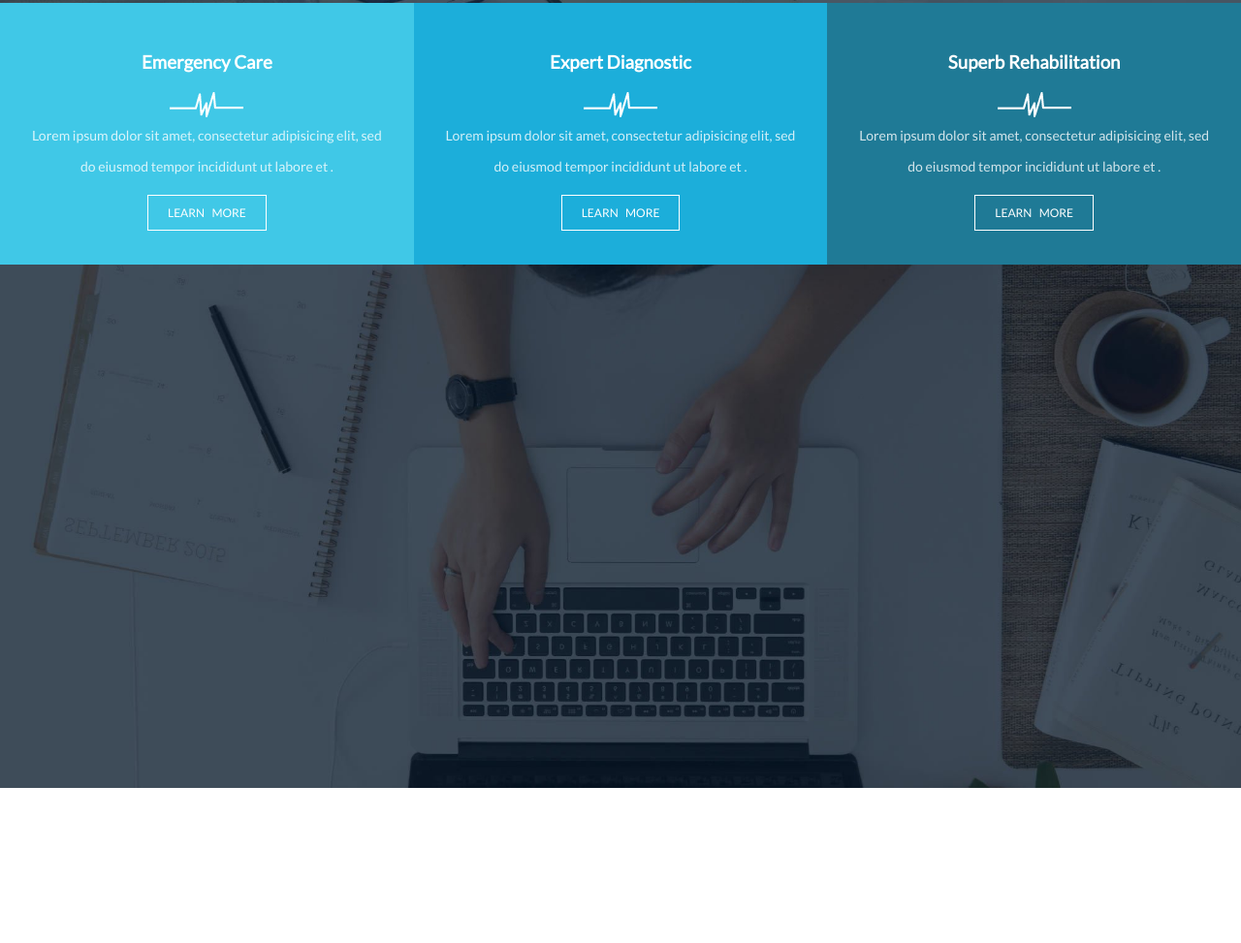
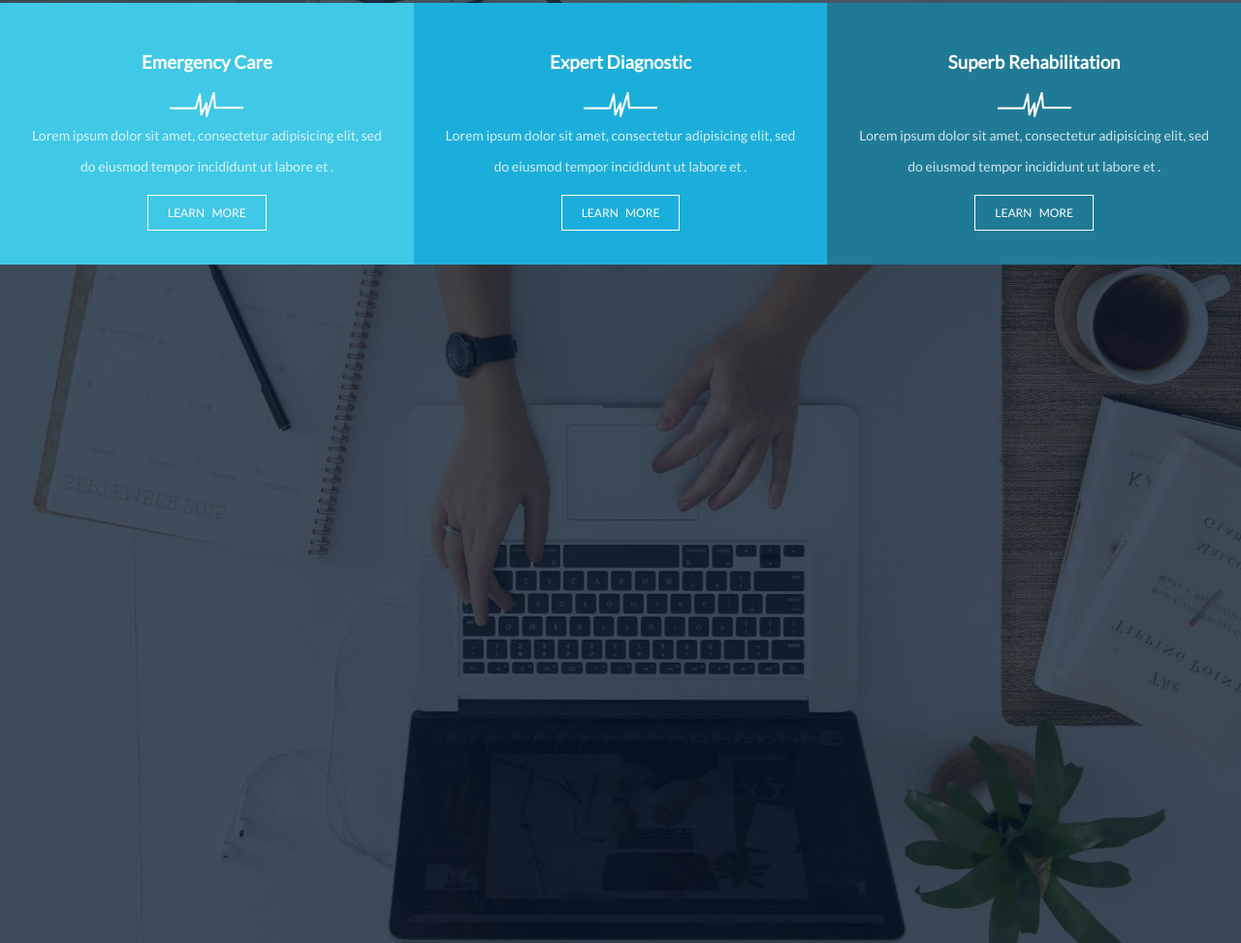
Before and after one commit to FrancescoGalanti/proj-html-vuejs, a plain HTML site: page index.html in a window 1280 px wide. Shown: the part 3783-4756 px from the top of the page at 97% size. Before the commit the page ends 4596 px from the top, so only its background shows below. Drawn offline with nearby package versions, Linux system fonts and the light colour scheme.

Commit message:
section vision done

```diff
--- a/css/style.css
+++ b/css/style.css
@@ -481,6 +481,6 @@ i.fab.fa-instagram{
  max-width: 100%;
  background-repeat: no-repeat;
  background-size: cover;
- background-position: top center ;
- height: 540px;
+ background-position: center ;
+ height: 700px;
 }
```
